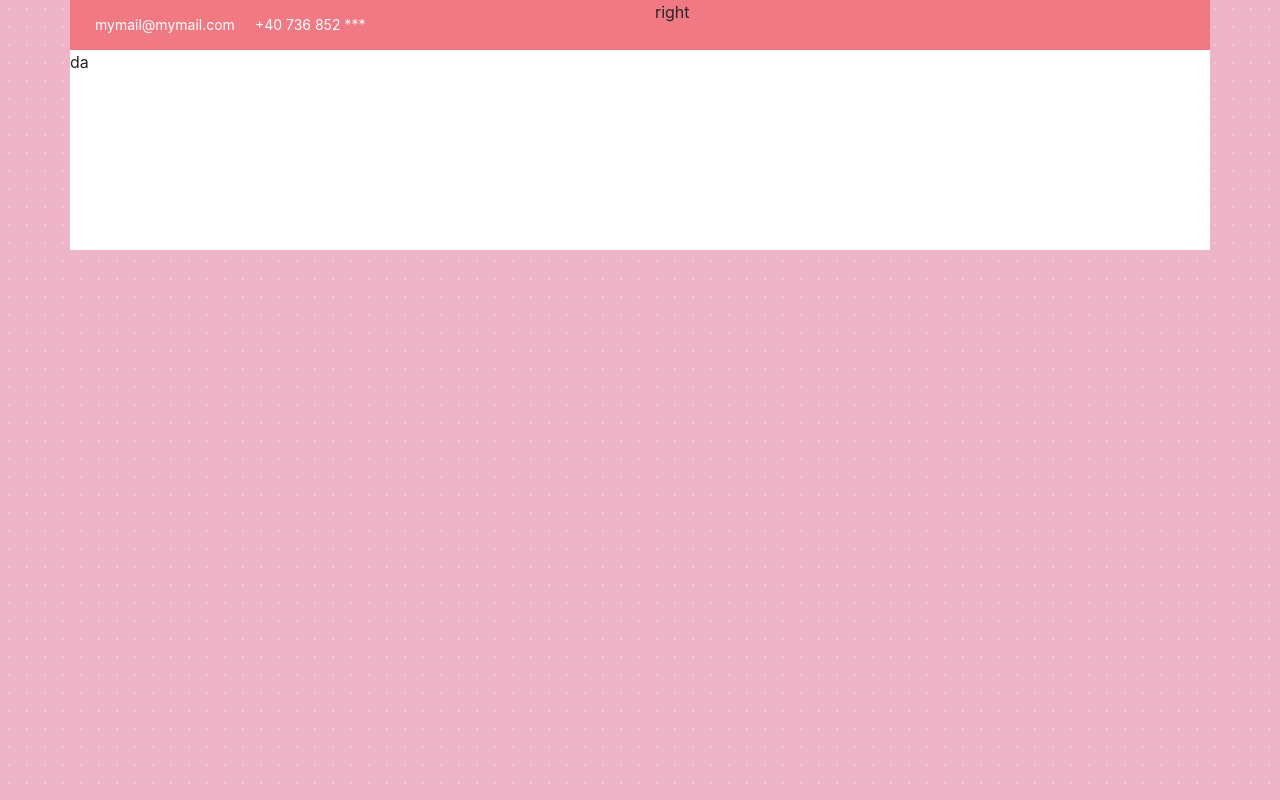
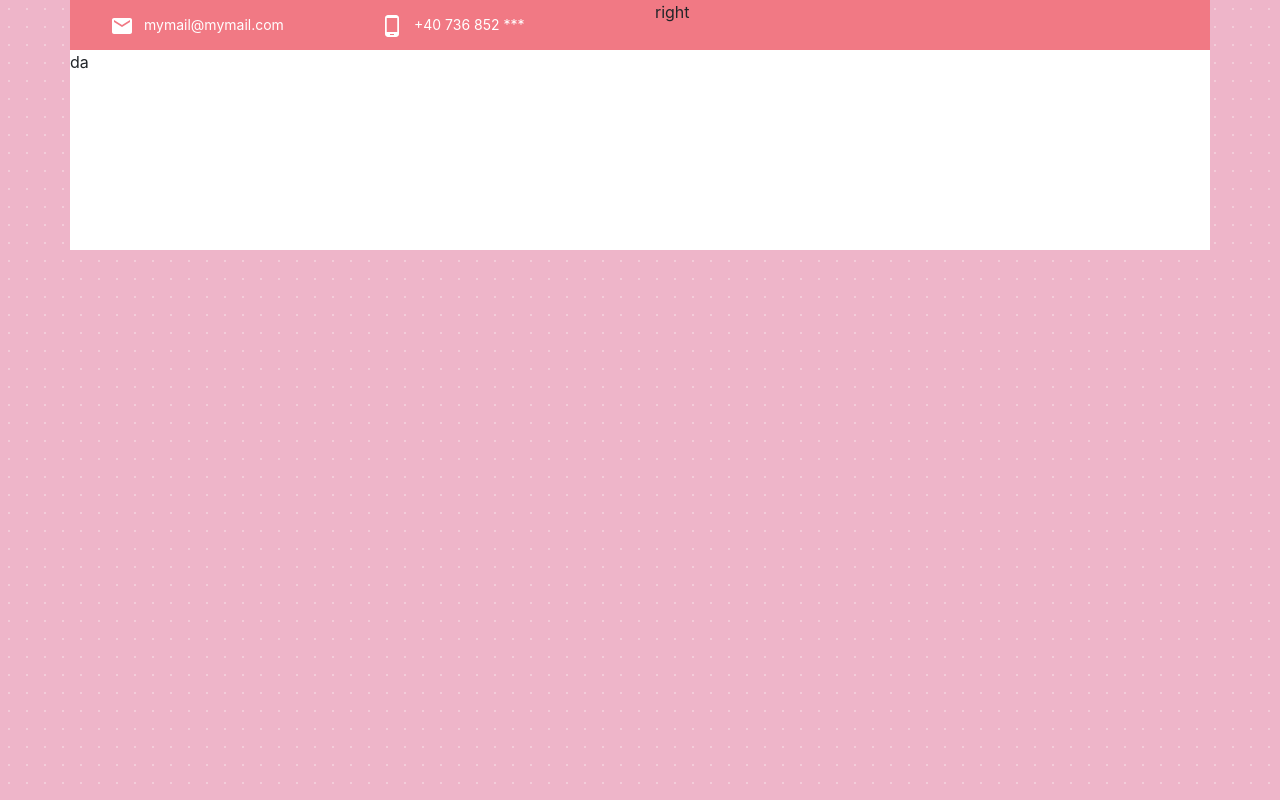
Before and after one commit to codecontrive/sofis-cake-react, a React (Create React App) app: page / in a window 1280 px wide. Built offline with nearby package versions, Linux system fonts and the light colour scheme.

Commit message:
Header progress

```diff
--- a/package.json
+++ b/package.json
@@ -3,6 +3,8 @@
   "version": "0.1.0",
   "private": true,
   "dependencies": {
+    "@material-ui/core": "^4.9.12",
+    "@material-ui/icons": "^4.9.1",
     "@testing-library/jest-dom": "^4.2.4",
     "@testing-library/react": "^9.3.2",
     "@testing-library/user-event": "^7.1.2",
--- a/src/components/header/navigation/Navigation.module.scss
+++ b/src/components/header/navigation/Navigation.module.scss
@@ -18,8 +18,9 @@
 
   padding: 0;
   margin: 0;
+}
 
-  li {
+.ContactElement {
   a {
     display: block;
     line-height: $top-bar-height;
@@ -29,6 +30,9 @@
     color: $secondary-color;
     text-decoration: none;
     transition: 0.2s;
+    svg {
+      margin-right: 10px;
+    }
 
     &:hover {
       background-color: $secondary-color;
@@ -36,4 +40,3 @@
     }
   }
 }
-}
--- a/src/components/header/navigation/NavigationTopBar.js
+++ b/src/components/header/navigation/NavigationTopBar.js
@@ -4,24 +4,31 @@ import { Row, Col } from "react-bootstrap";
 
 import * as styles from "./Navigation.module.scss";
 
+import EmailIcon from "@material-ui/icons/Email";
+import PhoneAndroidIcon from "@material-ui/icons/PhoneAndroid";
+
 const NavigationTopBar = () => {
   return (
     <Row className={styles.NavigationTopBarContainer}>
       <Col className={styles.TopBarLeftContainer} lg={6} sm={12}>
-        <ul className={styles.QuickContactList}>
-          <li>
+        <Row className={styles.QuickContactList}>
+          <Col className={styles.ContactElement}>
             <a
               href="mailto:mymail@mymail.com"
               target="_blank"
               rel="noopener noreferrer"
             >
+              <EmailIcon />
               mymail@mymail.com
             </a>
-          </li>
-          <li>
-            <a href="tel:40736147***">+40 736 852 ***</a>
-          </li>
-        </ul>
+          </Col>
+          <Col className={styles.ContactElement}>
+            <a href="tel:40736147***">
+              <PhoneAndroidIcon />
+              +40 736 852 ***
+            </a>
+          </Col>
+        </Row>
       </Col>
       <Col className={styles.TopBarRightContainer} lg={6} sm={12}>
         right
```
Also changed, not shown: 1 other file (tests, documents, lock files or other folders). Lines whose indentation alone changed are shown as unchanged.
